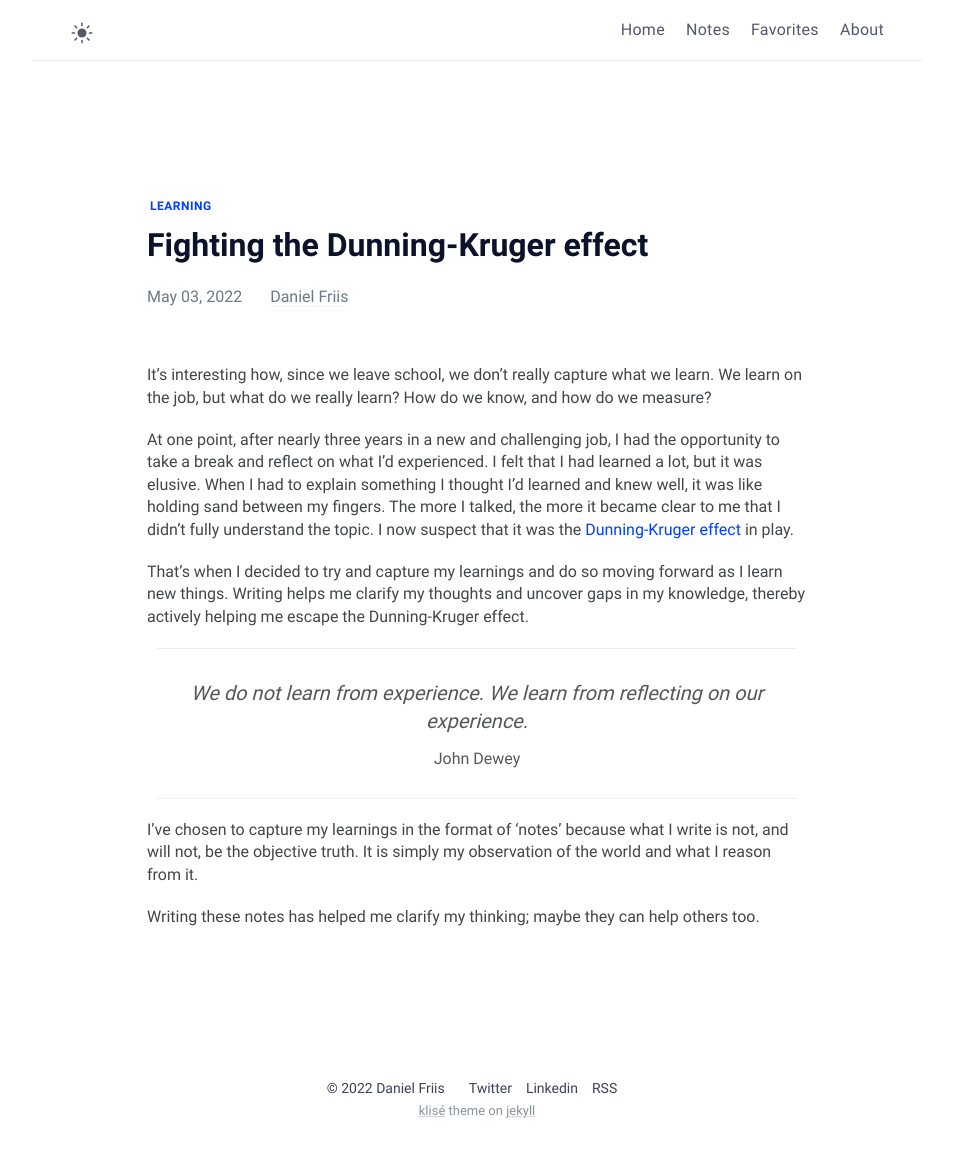
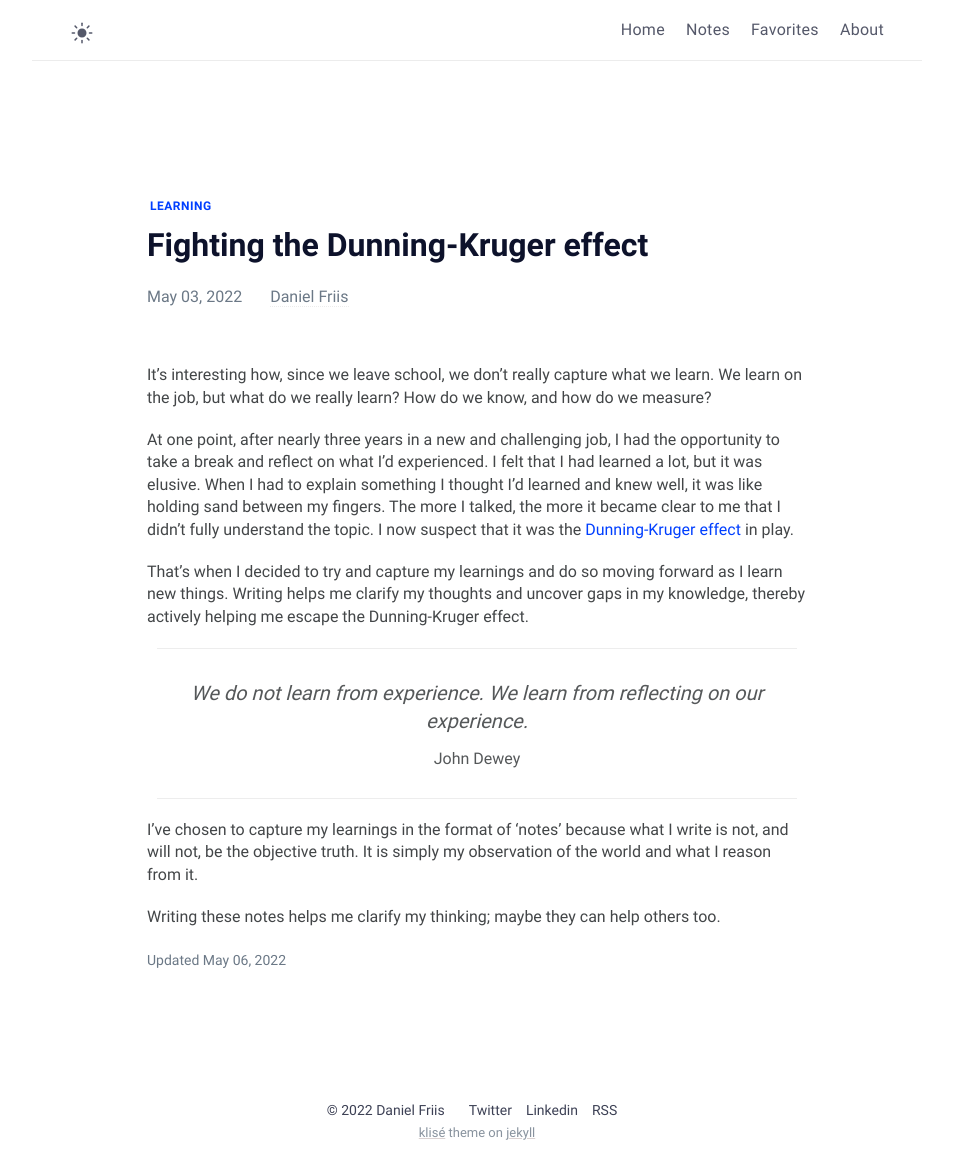
Before and after one commit to danielfriis/danielfriis.github.io, a Jekyll site: the page built from _posts/2022-04-27-fighting-the-dunning-kruger-effect/2022-04-27-fighting-the-dunning-kruger-effect.md, in a window 1280 px wide. Shown: the whole page, without its empty margins (163-1116 px from the left). Built offline with Jekyll 4.4.1, drawn with Linux system fonts in a browser that asks for light colours; before the commit the page ends 1152 px from its top, so only the background shows below that.

Commit message:
Update favorites

```diff
--- a/_posts/2022-04-27-fighting-the-dunning-kruger-effect/2022-04-27-fighting-the-dunning-kruger-effect.md
+++ b/_posts/2022-04-27-fighting-the-dunning-kruger-effect/2022-04-27-fighting-the-dunning-kruger-effect.md
@@ -1,7 +1,7 @@
 ---
 title: Fighting the Dunning-Kruger effect
 date: 2022-05-03 13:07:47 +01:00
-modified:
+modified: 2022-05-06 08:36:47 +01:00
 tags: [learning]
 description: Writing notes. My way of expanding my knowledge and capture what I learn.
 image:
@@ -18,4 +18,4 @@
 
 I’ve chosen to capture my learnings in the format of ‘notes’ because what I write is not, and will not, be the objective truth. It is simply my observation of the world and what I reason from it.
 
-Writing these notes has helped me clarify my thinking; maybe they can help others too.
+Writing these notes helps me clarify my thinking; maybe they can help others too.
--- a/_sass/klise/_inspiration.scss
+++ b/_sass/klise/_inspiration.scss
@@ -43,12 +43,12 @@
   .inspiration-item-description {
     color: $light-gray;
     line-height: 1.2;
-    overflow: hidden;
-    text-overflow: ellipsis;
-    display: -webkit-box;
-    -webkit-line-clamp: 2;
-    line-clamp: 2;
-    -webkit-box-orient: vertical;
+    // overflow: hidden;
+    // text-overflow: ellipsis;
+    // display: -webkit-box;
+    // -webkit-line-clamp: 2;
+    // line-clamp: 2;
+    // -webkit-box-orient: vertical;
   }
 
   .inspiration-item-date {
```
Also changed, not shown: _recommendations/2022-05-01-longtermtrends--find-the-most-interesting-financial-charts.md (+1 -2 lines), _recommendations/2022-05-01-read-something-great.md (+1 -2 lines), _recommendations/2022-05-03-good-strategy-bad-strategy.md (+1 -2 lines), _recommendations/2022-05-06-the-tim-ferriss-show-542-chris-dixon-and-naval-ravikant.md (added, +15 -0 lines).
